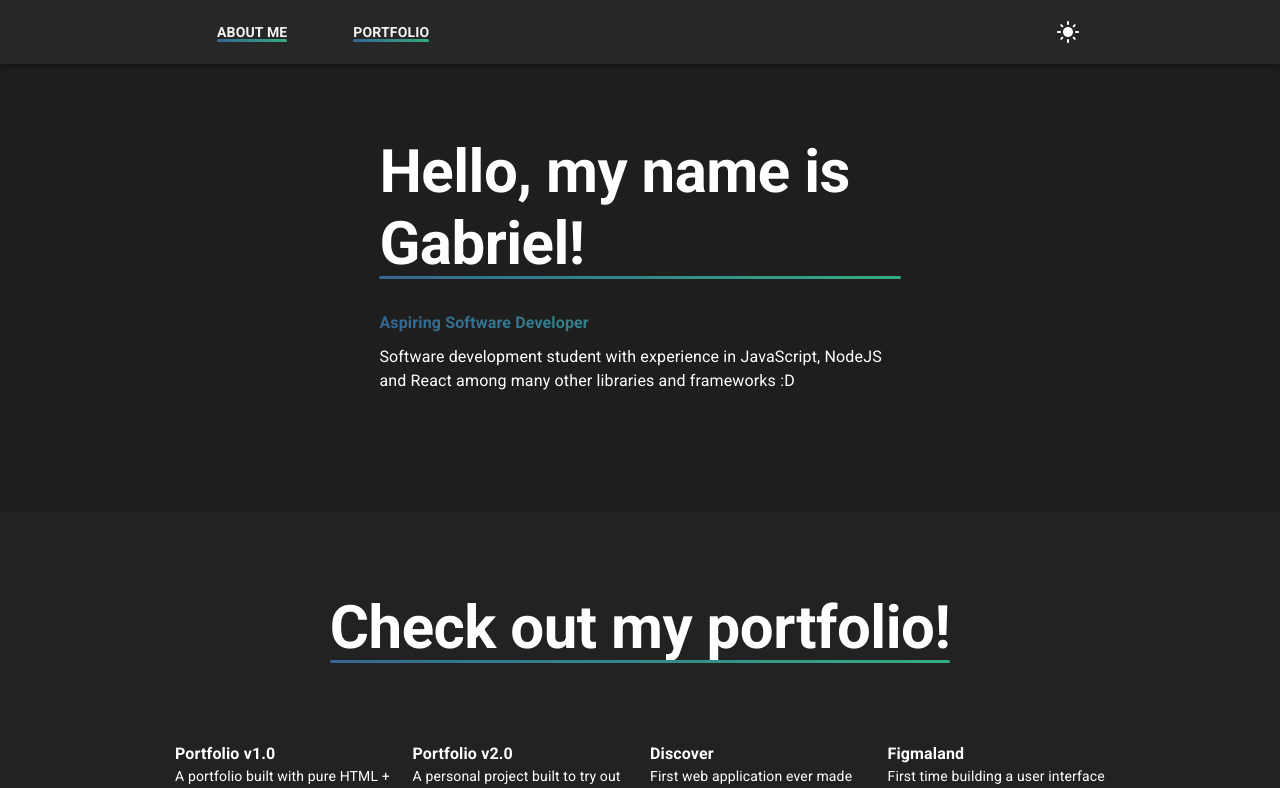
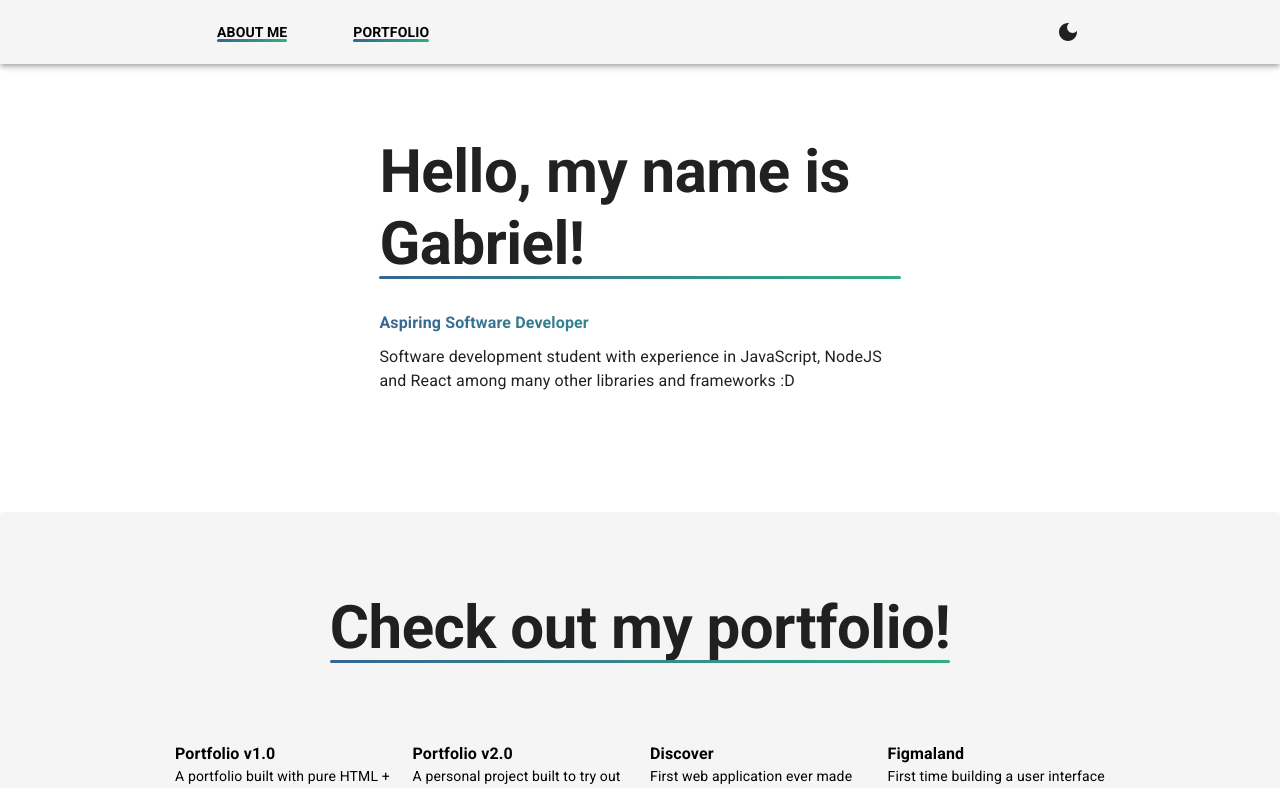
Before and after one commit to gbrissi/personal-website, a React (Vite) app in the folder portfolio/: page / in a window 1280 px wide. Shown: the top 788 px of the page. Built offline with nearby package versions, Linux system fonts and the light colour scheme.

Commit message:
style: the default app theme value is now "light"

```diff
--- a/portfolio/src/App.tsx
+++ b/portfolio/src/App.tsx
@@ -10,7 +10,7 @@
 import {ColorModeContext} from './components/Header'
 
 function App() {
-  const [mode, setMode] = React.useState<'light' | 'dark'>('dark');
+  const [mode, setMode] = React.useState<'light' | 'dark'>('light');
   const colorMode = React.useMemo(
     () => ({
       toggleColorMode: () => {
```
